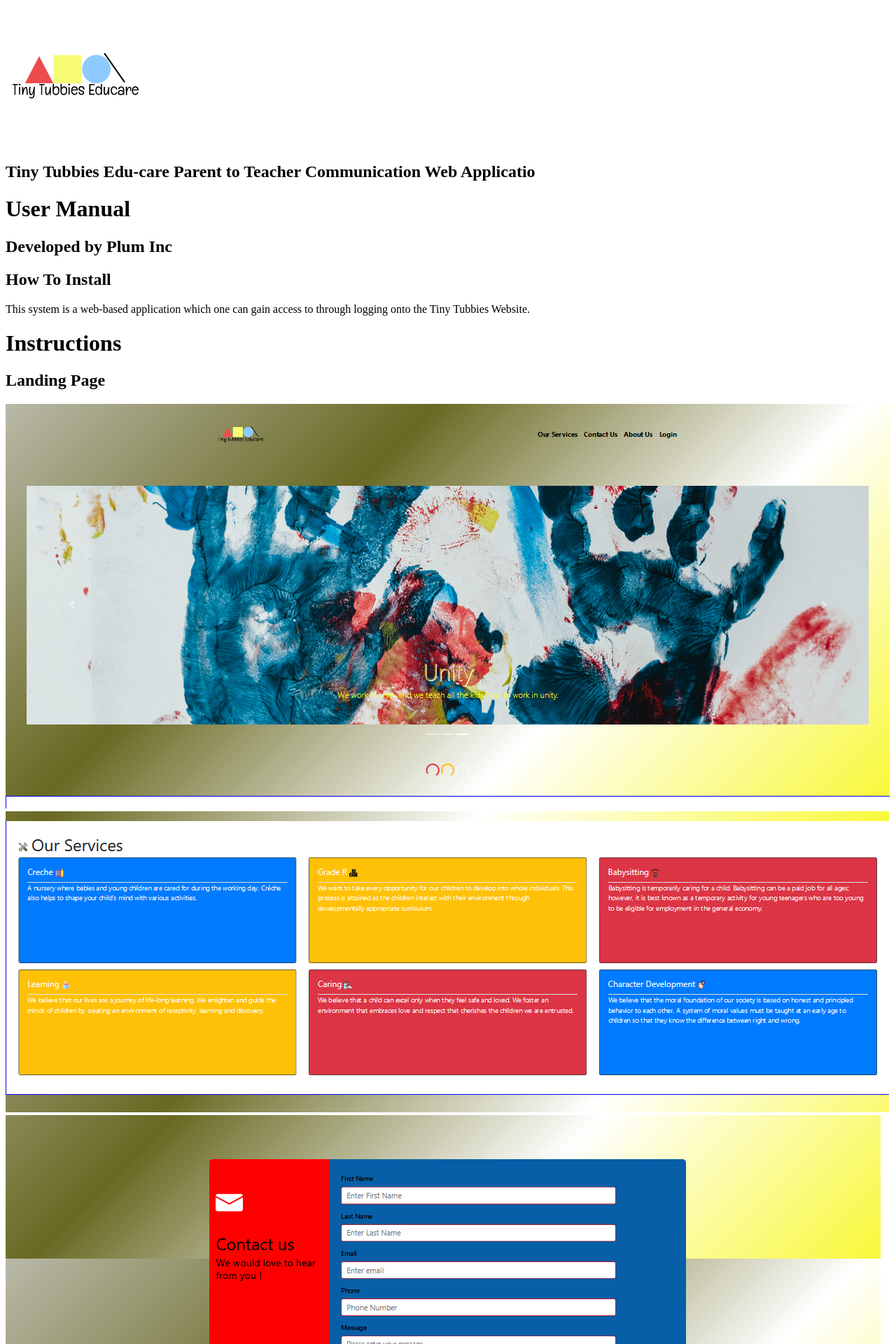
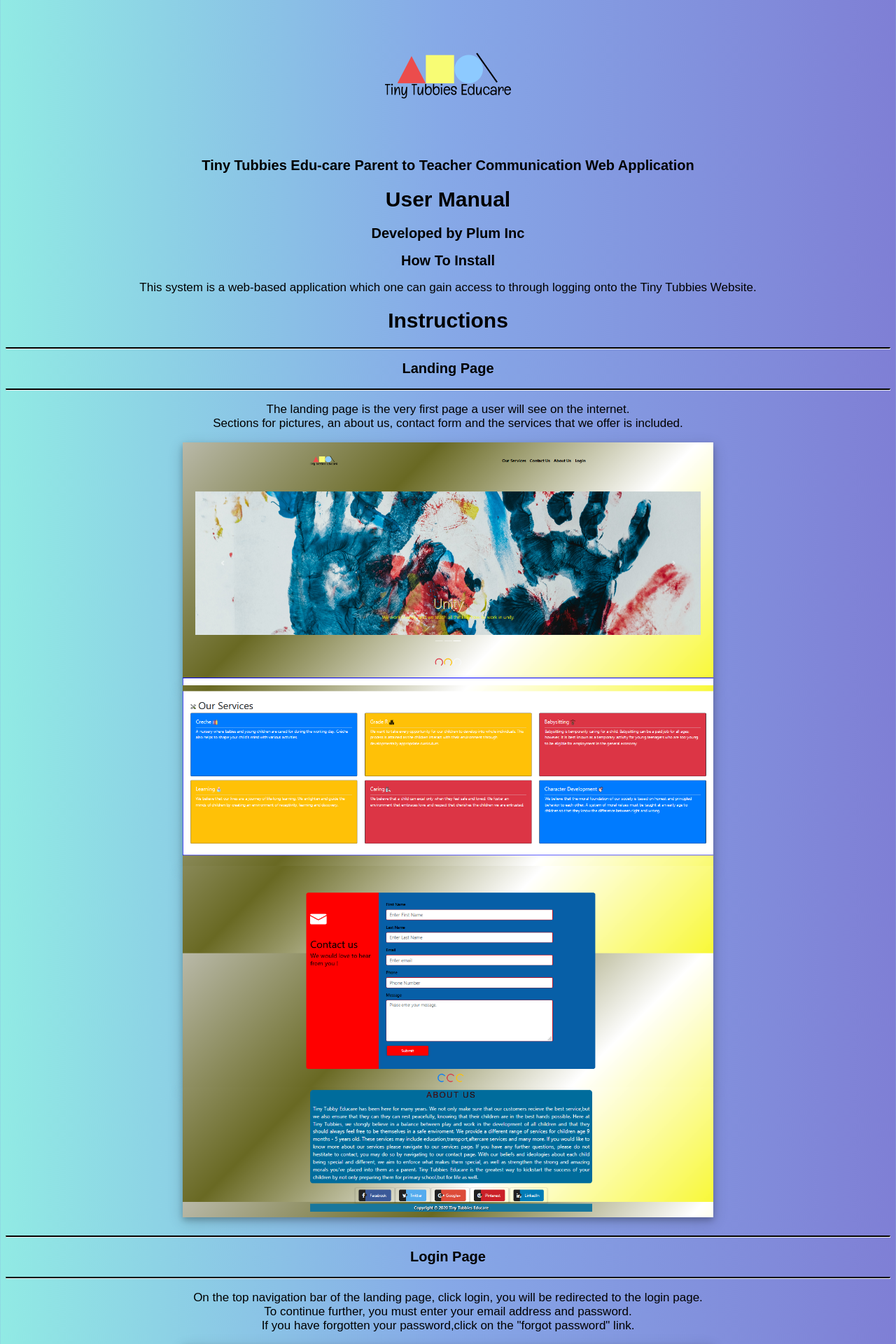
Before and after one commit to Plum-Development-Team/TinyTubbiesEducare-WebApp, a PHP site: page /user_manual.php in a window 1280 px wide. Shown: the top 1920 px of the page at 70% size. Run offline with PHP 8.4, Linux system fonts and the light colour scheme.

Commit message:
Finished User Manual

```diff
--- a/css/manual.css
+++ b/css/manual.css
@@ -0,0 +1,57 @@
+.container img{
+  display: block;
+  margin-left: auto;
+  margin-right: auto;
+  width: 60%;
+  height: auto;
+  box-shadow: 0 4px 8px 0 rgba(0, 0, 0, 0.2), 0 6px 20px 0 rgba(0, 0, 0, 0.19);
+}
+.container img.logo{
+  display: block;
+  margin-left: auto;
+  margin-right: auto;
+  width: auto;
+  height: auto;
+  box-shadow: none;
+  }
+.footer{
+  padding: 10px 15px;
+  text-align: center;
+  background-color: black;
+  color:white;
+  position: relative;
+  left: 0;
+  bottom: 0;
+  width: 100%;
+  font-size:20px;
+  font-family: 'Pacifico', sans-serif;
+}
+p{
+  font-size: 17px;
+  line-height: normal;
+  font-family: 'Courgette', sans-serif;
+  text-align: center;
+}
+
+h2{
+  font-size: 20px;
+  font-weight: bold;
+  text-align: center;
+  font-family: 'Pacifico', sans-serif;
+}
+h1{
+  font-size: 30px;
+  font-weight: bold;
+  text-align: center;
+  font-family: 'Pacifico', sans-serif;
+}
+hr{
+  border-top: 2px solid black;
+}
+
+html{
+  background: #7F7FD5;  /* fallback for old browsers */
+  background: -webkit-linear-gradient(to right, #91EAE4, #86A8E7, #7F7FD5);  /* Chrome 10-25, Safari 5.1-6 */
+  background: linear-gradient(to right, #91EAE4, #86A8E7, #7F7FD5); /* W3C, IE 10+/ Edge, Firefox 16+, Chrome 26+, Opera 12+, Safari 7+ */
+
+}
--- a/user_manual.php
+++ b/user_manual.php
@@ -11,8 +11,8 @@
 <div class = "container">
 <div class = "row">
 <div class =col>
-<img src="Resources\Logo.png" alt="logo">
-<h2>Tiny Tubbies Edu-care Parent to Teacher Communication Web Applicatio</h2>
+<img class = "logo" src="Resources\Logo.png" alt="logo">
+<h2>Tiny Tubbies Edu-care Parent to Teacher Communication Web Application</h2>
 <h1>User Manual</h1>
 <h2>Developed by Plum Inc</h2>
 </div>
@@ -24,75 +24,106 @@
 </div>
 </div>
 <div class = "row">
-<div class = "col">
+<div class = "col" id= "Landing">
 <h1>Instructions</h1>
+<hr>
 <h2>Landing Page</h2>
+<hr>
+<p> The landing page is the very first page a user will see on the internet.<br>
+Sections for pictures, an about us, contact form and the services that we offer is included.<br>
+</p>
 <img src="images\lpic1.png" alt="">
 <img src="images\lpic2.png" alt="">
 <img src="images\lpic3.png" alt="">
 <img src="images\lpic4.png" alt="">
-<p>The Landing page is the first page that users and anyone on the internet can see. It will include sections for pictures, an about us, contact form and the services we offer. Users that are the parents can login by clicking the tab in the top navigation bar called “Login”.</p>
 </div>
 </div>
+<br>
+<hr>
 <div class = "row">
 <div class = "col">
 <h2>Login Page</h2>
+<hr>
+<p> On the top navigation bar of the landing page, click login, you will be redirected to the login page.<br>
+To continue further, you must enter your email address and password.<br>
+If you have forgotten your password,click on the "forgot password" link. </p>
 <img src="images\loginpage.png" alt="">
-<p>Users are greeted with this Sign-in Form that they will put their details into to gain access to our application. An email and password is required and needs to be verified by as so no unauthorised users can have access. If a user needs to still sign-up and create an account they can click on the “Create one” in blue under the Sign in Button. Users who forgot their password will be notified by email when clicking on the “Click here” next to forgot password?</p>
 </div>
 </div>
+<br>
+<hr>
 <div class = "row">
 <div class = "col">
 <h2>Sign-up Page</h2>
+<hr>
+<p> If you do not have an account you may click the sign up link on the login page.<br> When the sign up page loads, enter your personal details.<br> You will recieve an email for your account to be verified. Once your account is verified, you will be taken to the dashboard.</p>
 <img src="images\sign-up.png" alt="">
-<p>This sign up page is displayed when users do not yet have an account and need to become a user. The user will fill in their details and be notified when they are verified and can login to the system.</p>
 </div>
 </div>
+<br>
+<hr>
 <div class = "row">
 <div class = "col">
 <h2>Dashboard</h2>
+<hr>
+<p> The classes that your child/children belong to will display here. As well as your task lists and any messages that are unread will show.<br> You may access maessaged under both personal messages wor class messages. Help may be acessed on the dashboard.</p>
 <img src="images\dashboardImg.JPG" alt="">
-<p>The Dashboard displays your Task list as well as the classes your kid/s are part of alongside any messages unread in the class. You can also see any and access any unread messages under “Personal Messages” or “Class messages”. Help can also be accessed from the dashboard</p>
 </div>
 </div>
+<br>
+<hr>
 <div class = "row">
 <div class = "col">
 <h2>Chat</h2>
+<hr>
+<p> Private chats between you and your contacts are allowed as well as you you can access group chats that has a similar layout.<br> All chat history is saved and messages may be deleted.<br> Messages will display "seen" when read. When a user is online, you may see the "online" icon. <br>Users profiles on the profile page may be acessed through the chat system.</p>
 <img src="images\chat.png" alt="">
-<p>The Chat page allows you to chat to any contacts privately or you can access the group chats with a similar layout. Chat history is saved, and messages can be deleted and seen if read. Users that you are chatting to can also be seen if they are online. The Profile page can also be accessed through the chat system.</p>
 </div>
 </div>
+<br>
+<hr>
 <div class = "row">
 <div class = "col">
 <h2>Help Page</h2>
+<hr>
+<p>The help page accessed from the Dashboard will give you details on what to do if you are having any issues with the system.</p>
 <img src="images\help-page.png" alt="">
-<p>The help page accessed from the Dashboard will give you details on what to do if you are having any issues with the system.</p>
 </div>
 </div>
+<br>
+<hr>
 <div class = "row">
 <div class = "col">
 <h2>Contacts List</h2>
+<hr>
+<p> Contacts may be acessed through the chat page. <br> You may search a contact that you would like to chat to by entering their names in the search area. </p>
 <img src="images\contacts.png" alt="">
-<p>The contacts section accessed through he chat system shows the users that you can chat with. There is also a search function to chat to a specific person by entering their name in the search area.</p>
 </div>
 </div>
+<br>
+<hr>
 <div class = "row">
 <div class = "col">
 <h2>Profile Page</h2>
+<hr>
+<p>The Profile page allows you to see and update your details and profile picture. You will fill in what you want changed and click on “Update” to save the changes.</p>
 <img src="images\profile1.png" alt="">
 <br>
 <img src="images\profile2.png" alt="">
-<p>The Profile page allows you to see and update your details and profile picture. You will fill in what you want changed and click on “Update” to save the changes.</p>
 </div>
 </div>
+<br>
+<hr>
 <div class = "row">
 <div class = "col">
 <h2>Repository Page</h2>
+<hr>
+<p> Any files that you may need to upload such as forms that need to be returned can be uploaded to the classes that you are part of.<br> All upload files are connected to the google drive folder which the teacher has access to. </p>
 <img src="images\repository.png" alt="">
-<p>This page allows you to upload files to your classes that you are a part of. These can be scanned through class work or forms that need to be handed in. The uploaded files will connect to the Google Drive Folder The teacher has access to.</p>
 </div>
 </div>
-<div class="footer-copyright text-center py-3">
+<br>
+<div class="footer">
     <strong>Copyright © 2020 Tiny Tubbies Educare</strong>
   </div>
 </div>
```
